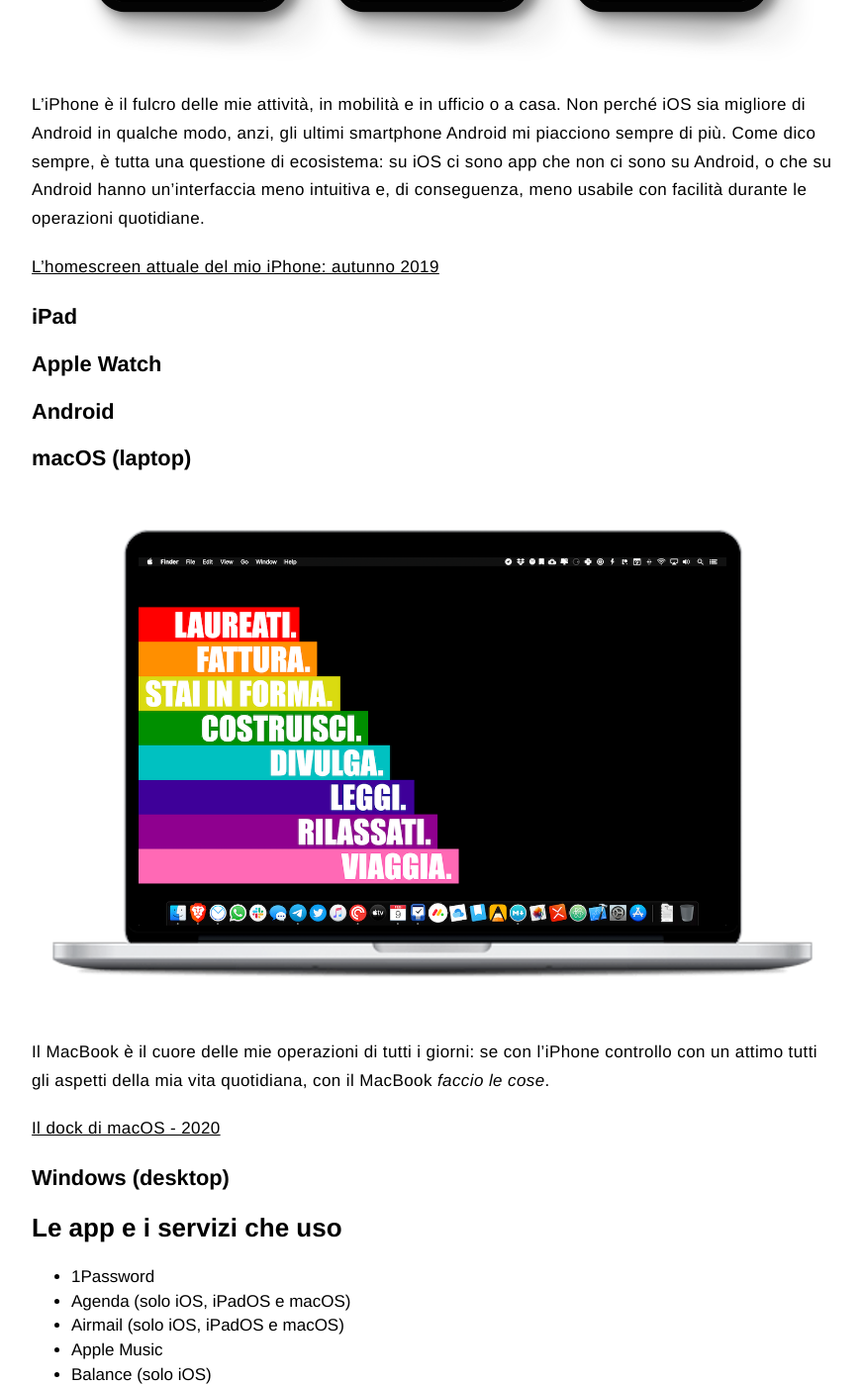
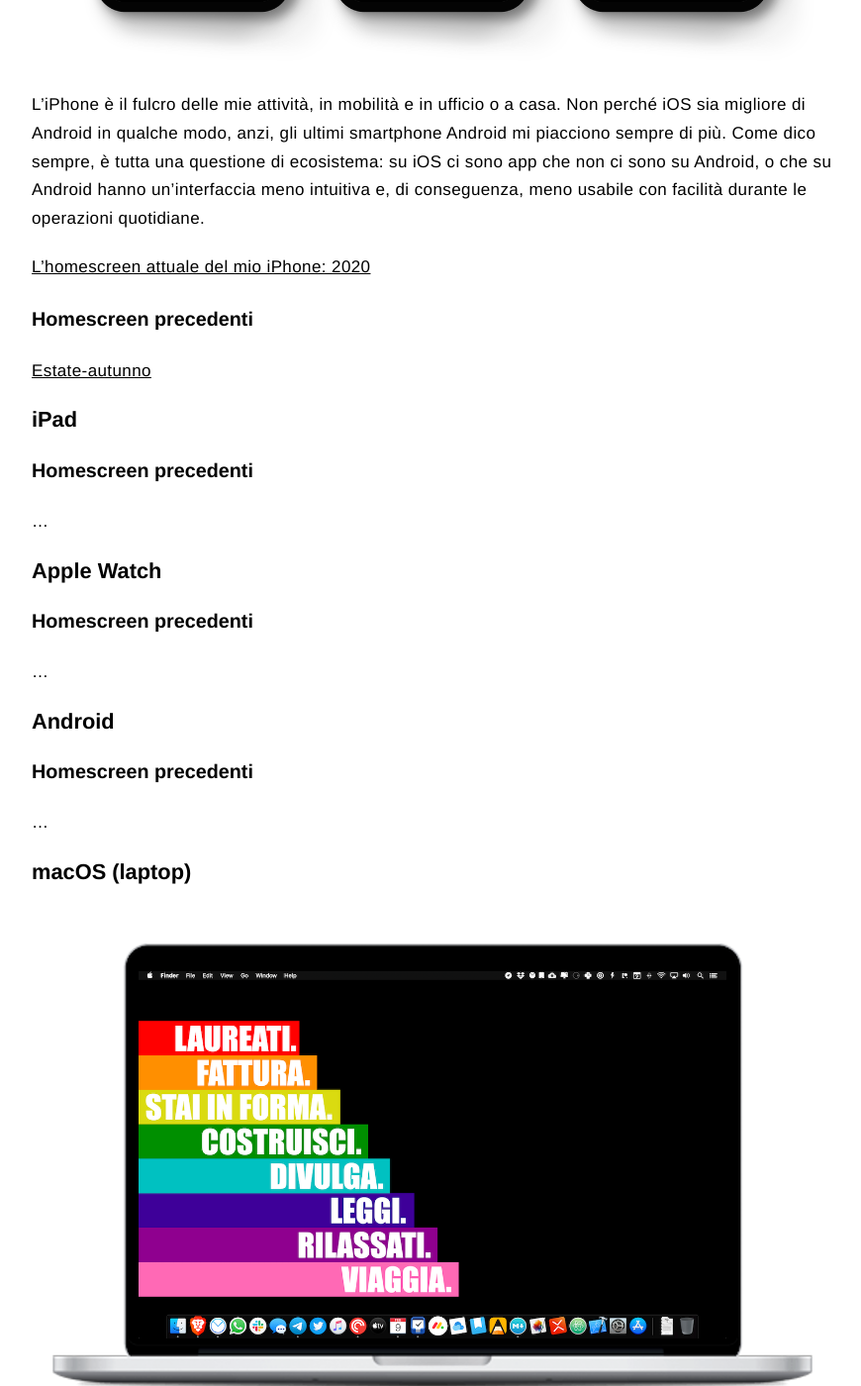
Before and after one commit to iJaack/Jaack, a Jekyll site: the page built from workflows.md, in a window 1280 px wide and 1400 px high, scrolled down 1009 px. Shown: the whole window at 99% size, without its empty margins (203-1073 px from the left). Built offline with Jekyll 4.4.1, drawn with Linux system fonts in a browser that asks for light colours; comment, search, counter and statistics services are not loaded; some of the changed text lies outside the part shown.

Commit message:
iPhone Homescreen post published!
FINALLY! All photos uploaded, text completed.
Added links to ‘Workflows’ page

```diff
--- a/workflows.md
+++ b/workflows.md
@@ -27,13 +27,29 @@
 L'iPhone è il fulcro delle mie attività, in mobilità e in ufficio o a casa.
 Non perché iOS sia migliore di Android in qualche modo, anzi, gli ultimi smartphone Android mi piacciono sempre di più. Come dico sempre, è tutta una questione di ecosistema: su iOS ci sono app che non ci sono su Android, o che su Android hanno un'interfaccia meno intuitiva e, di conseguenza, meno usabile con facilità durante le operazioni quotidiane.
 
-[L'homescreen attuale del mio iPhone: autunno 2019]({{base}}/homescreen-estate-autunno-2019)
+[L'homescreen attuale del mio iPhone: 2020]({{base}}/homescreen-iphone-2020)
+
+#### Homescreen precedenti
+
+[Estate-autunno]({{base}}/homescreen-estate-autunno-2019)
 
 ### iPad
 
+#### Homescreen precedenti
+
+...
+
 ### Apple Watch
 
+#### Homescreen precedenti
+
+...
+
 ### Android
+
+#### Homescreen precedenti
+
+...
 
 ### macOS (laptop)
 
@@ -42,6 +58,10 @@
 Il MacBook è il cuore delle mie operazioni di tutti i giorni: se con l'iPhone controllo con un attimo tutti gli aspetti della mia vita quotidiana, con il MacBook *faccio le cose*.
 
 [Il dock di macOS - 2020]({{base}}/homescreen-2020-macos)
+
+#### Homescreen precedenti
+
+...
 
 ### Windows (desktop)
 
```
Also changed, not shown: other parts of workflows.md (+3 -4 lines), _drafts/2020-02-28-homescreen-iphone-2020.markdown (deleted, +0 -27 lines), _posts/2020-03-01-homescreen-iphone-2020.markdown (added, +77 -0 lines), .travis.yml, _config-dev.yml (line endings or trailing spaces), _drafts/2020-02-18-template.markdown (line endings or trailing spaces), 1 other file.
